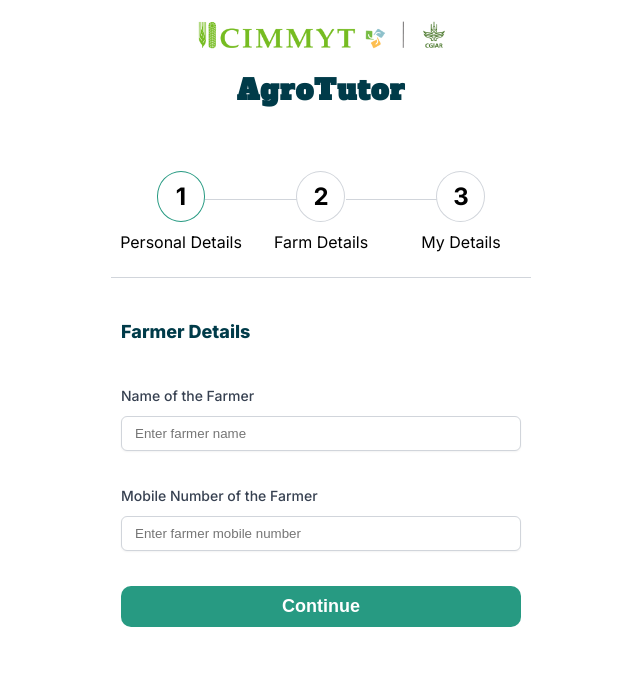
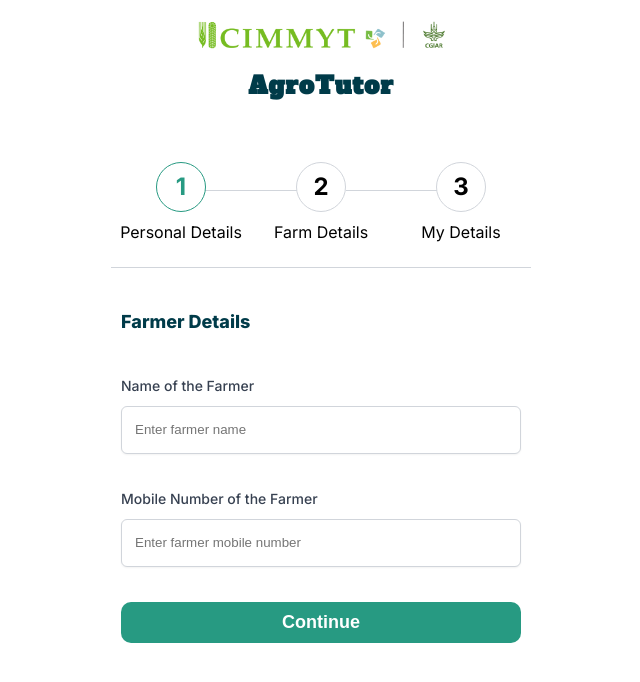
Before and after one commit to designpettai/PWA-Cimmyt, a React (Create React App) app: page /PWA-CIMMYT/add-formar in a window 1280 px wide. Shown: the top 682 px of the page, without its empty margins (319-959 px from the left). Built offline with nearby package versions, Linux system fonts and the light colour scheme.

Commit message:
v7-Commit

```diff
--- a/src/compounds/AddFormar/AddFormar.css
+++ b/src/compounds/AddFormar/AddFormar.css
@@ -17,13 +17,17 @@
 }
 
 .Add-form-Level-list h2 {
-    padding: 10px;
     border-radius: 50%;
     width: 35%;
     margin: 0 auto 10px;
     color: #D1D5DB;
     border: 1px solid #D1D5DB;
     text-align: center;
+    height: 50px;
+    width: 50px;
+    display: flex;
+    align-items: center;
+    justify-content: center;
 
 }
 
@@ -84,9 +88,11 @@
     line-height: 28px;
     margin-bottom: 40px;
 }
-.ex-select{
+
+.ex-select {
     margin-bottom: 30px;
 }
+
 .form-group {
     margin-bottom: 15px;
 }
@@ -102,9 +108,10 @@ label {
     line-height: 20px;
 }
 
-input[type="text"],
-input[type="tel"],
-select {
+.add-formar input[type="text"],
+.add-formar input[type="tel"],
+.add-formar select {
+    height: 48px;
     display: flex;
     padding: 9px 13px;
     align-items: center;
@@ -117,21 +124,19 @@ select {
     margin-bottom: 35px;
 }
 
-input[type="text"]:focus,
-input[type="tel"]:focus,
-select:focus {
+.add-formar input[type="text"]:focus,
+.add-formar input[type="tel"]:focus,
+.add-formar select:focus {
     border-color: #279A82;
     outline: none;
 }
 
-
-/* Add this to your AddFormar.css */
-input.input-error,
+.add-formar input.input-error,
 select.input-error {
-    border: 1px solid #EF473A; /* Change border to red */
+    border: 1px solid #f4a9a3;
 }
 
-input.input-error::placeholder,
-select.input-error::placeholder {
-    color: #EF473A;
+.add-formar input.input-error::placeholder,
+.add-formar select.input-error::placeholder {
+    color: #f4a9a3;
 }
--- a/src/compounds/AddFormar/AddFormar.js
+++ b/src/compounds/AddFormar/AddFormar.js
@@ -73,7 +73,7 @@ const AddFormar = () => {
                         <li key={index} className={`Add-form-Level-list ${currentActiveIndex >= index ? 'active' : ''}`}>
                             <h2 style={{
                                 backgroundColor: formCompleted[index] ? '#279A82' : 'transparent',
-                                color: formCompleted[index] ? '#fff' : 'inherit',
+                                color: currentActiveIndex === index ? '#279A82' : (formCompleted[index] ? '#fff' : 'inherit'),
                             }}>
                                 {index + 1}
                             </h2>
@@ -81,6 +81,7 @@ const AddFormar = () => {
                         </li>
                     ))}
                 </ol>
+
 
                 <div className="form-container">
                     {currentActiveIndex === 0 && !isExtensionOfficer && (
--- a/src/compounds/Formar-Detail/Formar-detail.css
+++ b/src/compounds/Formar-Detail/Formar-detail.css
@@ -10,13 +10,23 @@
   margin-bottom: 20px;
   border-radius: 6px;
   border: 1px solid #D1D5DB;
-  background:  #FFF;
+  background: #FFF;
   box-shadow: 0px 1px 2px 0px rgba(0, 0, 0, 0.05);
 }
+
+.container-head {
+  color: #003B49;
+  font-family: Inter;
+  font-size: 16px;
+  font-style: normal;
+  font-weight: 500;
+  line-height: 28px;
+}
+
 .arrow-icon {
   margin-left: 10px;
-  margin-right: 18px;
-  font-size: 24px;
+  margin-right: 10px;
+  font-size: 18px;
 }
 
 .formar-profile {
--- a/src/compounds/FormarList/Formar-list.css
+++ b/src/compounds/FormarList/Formar-list.css
@@ -4,19 +4,25 @@
     display: inline-block;
 
   }
+  .input-with-icon-left{
+    width: 70%;
+  }
 
-  .input-with-icon:first-child input {
+  .input-with-icon-right{
+    width: 30%;
+  }
+  /* .input-with-icon:first-child input {
     width: 180px;
   }
 
   .input-with-icon:last-child input {
     width: 250px;
-  }
+  } */
 
   .search-engine {
     display: flex;
     align-items: center;
-    justify-content: space-around;
+    justify-content:flex-start;
     gap: 10px;
   }
 
@@ -76,7 +82,7 @@
   }
 
   .no-formar-contenet {
-    width: 60%;
+    width: 75%;
     margin: 0 auto;
     text-align: center;
   }
--- a/src/compounds/FormarList/Formarlist.js
+++ b/src/compounds/FormarList/Formarlist.js
@@ -18,9 +18,8 @@ const FarmerList = () => {
       <div className="container">
         <h2 className="container-head">
           <i className="fas fa-angle-left arrow-icon" onClick={handleBack} style={{ cursor: 'pointer' }}></i>
-          Formar Detail
+          List of Farmers
         </h2>
-        <h2 className="formar-dez">List of Farmers</h2>
         <div className="search-engine">
           <div className="input-with-icon input-with-icon-right">
             <input type="text" placeholder="Location" />
--- a/src/compounds/HomePage/HomePage.css
+++ b/src/compounds/HomePage/HomePage.css
@@ -13,13 +13,13 @@
 
 .logo-cnt {
     font-weight: bolder;
-    font-size: 14px;
-    line-height: 1.5;
+    font-size: 12px;
     text-align: center;
     text-transform: capitalize;
     color: #003B49;
     letter-spacing: 1px;
     font-family: 'Alfa Slab One', sans-serif;
+    font-weight: lighter;
 }
 
 .home-page {
@@ -78,7 +78,6 @@
 
 .btm-pic img {
     width: 100%;
-    height: 500px;
     opacity: 0;
     animation: fadeIn 1s forwards;
     animation-delay: 0.75s;
```
Also changed, not shown: src/App.css (line endings or trailing spaces).
